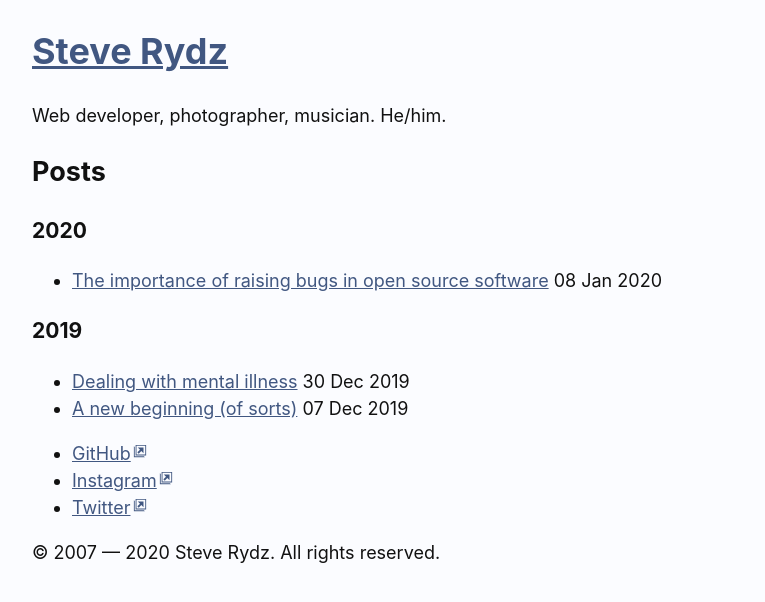
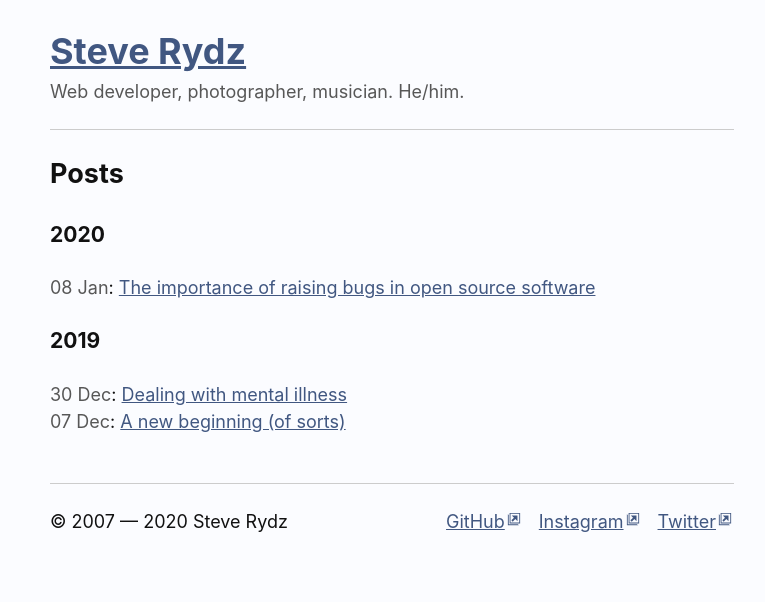
Before and after one commit to steverydz/steverydz.github.io, a Jekyll site: the page built from index.html, in a window 1280 px wide. Shown: the top 602 px of the page, without its empty margins (248-1013 px from the left). Built offline with Jekyll 4.4.1, drawn with Linux system fonts in a browser that asks for light colours.

Commit message:
More style updates

```diff
--- a/_layouts/default.html
+++ b/_layouts/default.html
@@ -9,20 +9,20 @@
 <body>
   <a href="#main">Skip to content</a>
   <div class="container">
-    <header role="banner">
-      <h1><a href="/">Steve Rydz</a></h1>
-      <p>Web developer, photographer, musician. He/him.</p>
+    <header class="site-header" role="banner">
+      <h1 class="site-title"><a href="/">Steve Rydz</a></h1>
+      <p class="site-description">Web developer, photographer, musician. He/him.</p>
     </header>
-    <main id="main" role="main">
+    <main class="site-content" id="main" role="main">
       {{ content }}
     </main>
-    <footer role="contentinfo">
-      <ul>
-        <li><a href="https://github.com/steverydz">GitHub</a></li>
-        <li><a href="https://instagram.com/steverydz">Instagram</a></li>
-        <li><a href="https://twitter.com/steverydz">Twitter</a></li>
+    <footer class="site-footer" role="contentinfo">
+      <p>&copy; 2007 &mdash; 2020 Steve Rydz</p>
+      <ul class="inline-list">
+        <li class="inline-list__item"><a href="https://github.com/steverydz">GitHub</a></li>
+        <li class="inline-list__item"><a href="https://instagram.com/steverydz">Instagram</a></li>
+        <li class="inline-list__item"><a href="https://twitter.com/steverydz">Twitter</a></li>
       </ul>
-      <p>&copy; 2007 &mdash; 2020 Steve Rydz. All rights reserved.</p>
     </footer>
   </div>
 </body>
--- a/_layouts/post.html
+++ b/_layouts/post.html
@@ -2,5 +2,5 @@
 layout: default
 ---
 <h2>{{ page.title }}</h2>
-<p>{{ page.date | date: '%B %d, %Y' }}</p>
+<p class="post-date">Published on <time datetime="{{ page.date }}">{{ page.date | date: '%B %d, %Y' }}</time></p>
 {{ content }}
--- a/_scss/_base.scss
+++ b/_scss/_base.scss
@@ -1,5 +1,6 @@
 html {
   box-sizing: border-box;
+  overflow-y: scroll;
 }
 
 *,
@@ -14,16 +15,22 @@ body {
   font-family: -apple-system, BlinkMacSystemFont, 'Segoe UI', Roboto, Oxygen, Ubuntu, Cantarell, 'Open Sans', 'Helvetica Neue', sans-serif;
   font-size: 112.5%;
   line-height: 1.5;
+  margin: 0;
 }
 
-[href="#main"] {
-  position: absolute;
-  right: 100%;
-  top: 0;
+p,
+ul,
+ol {
+  margin: 0 0 $default-margin;
+}
 
-  &:focus {
-    right: auto;
-  }
+h1,
+h2,
+h3,
+h4,
+h5,
+h6 {
+  margin: 0 0 $default-margin;
 }
 
 a {
@@ -36,6 +43,16 @@ a {
   &:focus {
     background-color: $focus-bg-color;
     outline: none;
+  }
+}
+
+[href="#main"] {
+  position: absolute;
+  right: 100%;
+  top: 0;
+
+  &:focus {
+    right: auto;
   }
 }
 
@@ -52,3 +69,17 @@ a {
   white-space: nowrap;
   width: 1em;
 }
+
+.inline-list {
+  display: flex;
+  list-style: none;
+  padding-left: 0;
+}
+
+.inline-list__item {
+  margin-right: 1rem;
+
+  &:last-child {
+    margin-right: 0;
+  }
+}
--- /dev/null
+++ b/_scss/_footer.scss
@@ -0,0 +1,6 @@
+.site-footer {
+  border-top: 1px solid $border-color;
+  display: flex;
+  justify-content: space-between;
+  padding-top: $default-margin;
+}
--- /dev/null
+++ b/_scss/_header.scss
@@ -0,0 +1,13 @@
+.site-header {
+  border-bottom: 1px solid $border-color;
+  margin-bottom: $default-margin;
+  margin-top: $default-margin;
+}
+
+.site-title {
+  margin-bottom: 0;
+}
+
+.site-description {
+  color: $text-color-muted;
+}
--- a/_scss/_layout.scss
+++ b/_scss/_layout.scss
@@ -4,3 +4,7 @@
   max-width: $site-max-width;
   width: $site-width;
 }
+
+.site-content {
+  margin-bottom: $default-margin * 2;
+}
--- /dev/null
+++ b/_scss/_posts.scss
@@ -0,0 +1,8 @@
+.post-list {
+  list-style: none;
+  padding-left: 0;
+}
+
+.post-date {
+  color: $text-color-muted;
+}
--- a/_scss/_variables.scss
+++ b/_scss/_variables.scss
@@ -1,7 +1,10 @@
 $body-bg-color: #fbfcff !default;
+$border-color: #ccc !default;
+$default-margin: 1.5rem !default;
 $focus-bg-color: #cef !default;
 $link-color: #415781 !default;
 $link-color-hover: lighten($link-color, 10%) !default;
-$site-max-width: 40em !default;
-$site-width: 90% !default;
+$site-max-width: 38em !default;
+$site-width: 96% !default;
 $text-color: #111 !default;
+$text-color-muted: #575757 !default;
--- a/css/main.scss
+++ b/css/main.scss
@@ -5,3 +5,6 @@
 @import "variables";
 @import "base";
 @import "layout";
+@import "header";
+@import "footer";
+@import "posts";
--- a/index.html
+++ b/index.html
@@ -10,14 +10,14 @@ layout: default
     {% unless forloop.first %}</ul>{% endunless %}
 
     <h3>{{ current_year }}</h3>
-    <ul>
+    <ul class="post-list">
 
   {% assign previous_year = current_year %}
   {% endif %}
 
   <li>
+    <time class="post-date" datetime="{{ post.date }}">{{ post.date | date: '%d %b' }}</time>:
     <a href="{{ post.url }}">{{ post.title }}</a>
-    <time datetime="{{ post.date }}">{{ post.date | date: '%d %b %Y' }}</time>
   </li>
 
   {% if forloop.last %}</ul>{% endif %}
```
